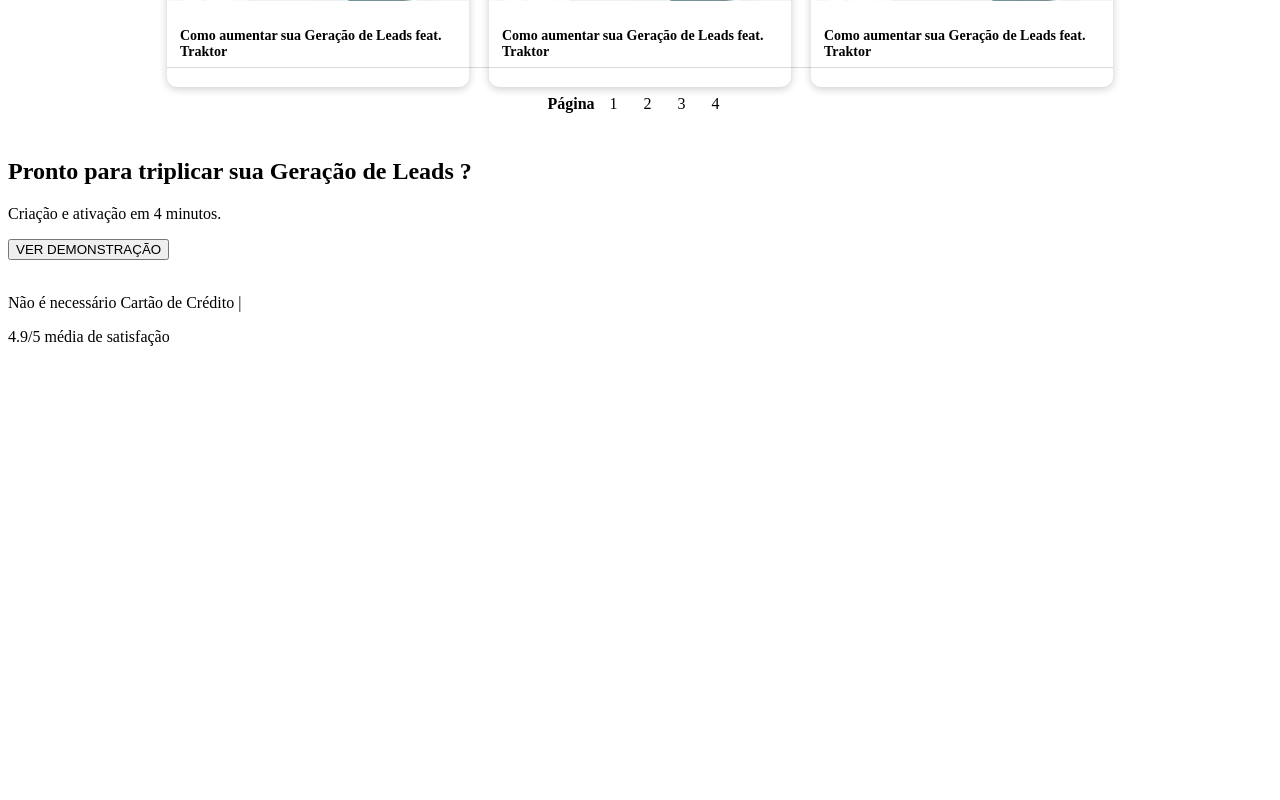
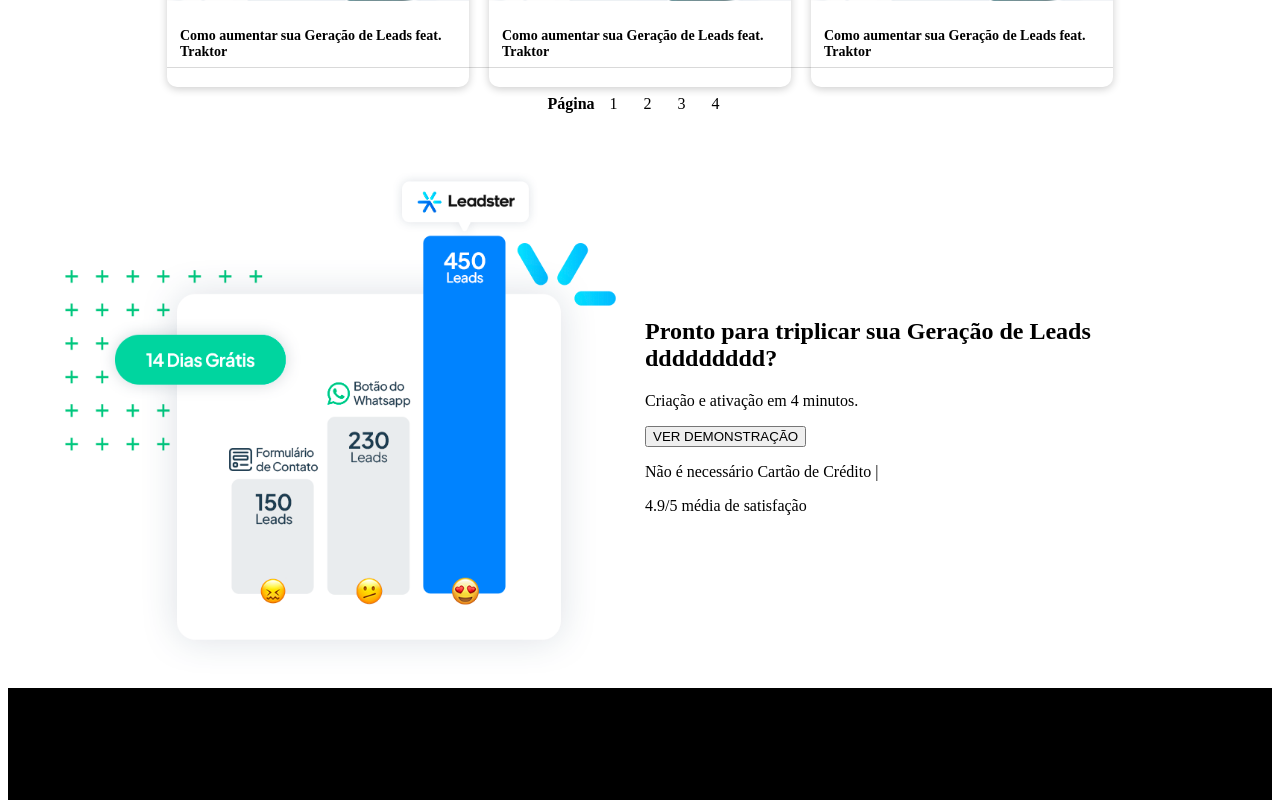
Before and after one commit to GustavoNep/leadster-rep, a Next.js app: page /Landing in a window 1280 px wide. Shown: the part 1460-2260 px from the top of the page. Before the commit the page ends 1814 px from the top, so only its background shows below. Built offline with nearby package versions, Linux system fonts and the light colour scheme.

Commit message:
feat: Info/FooterContainer

```diff
--- /dev/null
+++ b/src/components/Footer/index.tsx
@@ -0,0 +1,18 @@
+import styled from "styled-components";
+
+const Container = styled.div`
+    height: 500px;
+    background-color: black;
+`;
+const Wrapper = styled.div``;
+
+
+export default function Footer() {
+    return(
+        <Container>
+            <Wrapper>
+                footer
+            </Wrapper>
+        </Container>
+    )
+}
--- a/src/components/InfoContainer/index.tsx
+++ b/src/components/InfoContainer/index.tsx
@@ -1,36 +1,54 @@
 import Image from "next/image";
 import styled from "styled-components";
+import imgInfo from "../../assets/corpo.png";
+
 const Container = styled.div`
-`
-const Wrapper = styled.div``
-const ImgCont = styled.div``
-const InfoCont = styled.div``
-
-
-
+  height: 550px;
+  background-color: var(--dsc-color-bg-primary);
+`;
+const Wrapper = styled.div`
+  display: flex;
+  width: 100%;
+  max-width: 1150px;
+  margin: 0 auto;
+`;
+const ImgCont = styled.div`
+    flex: 1;
+`;
+const InfoCont = styled.div`
+    flex: 1;
+    padding: 50px;
+    padding-top: 160px;
+    padding-left: 60px;
+`;
+const ImageCont = styled(Image)`
+  width: 106%;
+  padding-top: 20px;
+  height: 100%;
+  object-fit: contain;
+`;
 export default function InfoContainer() {
-    return(
+  return (
     <Container>
       <Wrapper>
         <ImgCont>
-
+          <ImageCont src={imgInfo} alt="/" />
         </ImgCont>
         <InfoCont>
-                    <h2>Pronto para triplicar sua Geração de Leads ?</h2>
+          <h2>Pronto para triplicar sua Geração de Leads ddddddddd?</h2>
           <p>Criação e ativação em 4 minutos.</p>
           <div>
             <button>VER DEMONSTRAÇÃO</button>
-                        <img></img>
+
           </div>
           <div>
-                        <img></img>
+
             <p>Não é necessário Cartão de Crédito |</p>
-                        <img></img>
+
             <span>4.9/5 média de satisfação</span>
           </div>
         </InfoCont>
-
       </Wrapper>
     </Container>
-    )
+  );
 }
--- a/src/pages/Landing/index.tsx
+++ b/src/pages/Landing/index.tsx
@@ -1,4 +1,5 @@
 import Annoucement from "@/components/Annoucement";
+import Footer from "@/components/Footer";
 import InfoContainer from "@/components/InfoContainer";
 import Navbar from "@/components/Navbar";
 import VideosRow from "@/components/VideosRow";
@@ -10,6 +11,7 @@ export default function Landing() {
       <Annoucement />
       <VideosRow />
       <InfoContainer />
+      <Footer />
     </>
   );
 }
```
Also changed, not shown: src/assets/corpo.png (renamed from src/assets/comparativo_img_CTA.png). Lines whose indentation alone changed are shown as unchanged.
